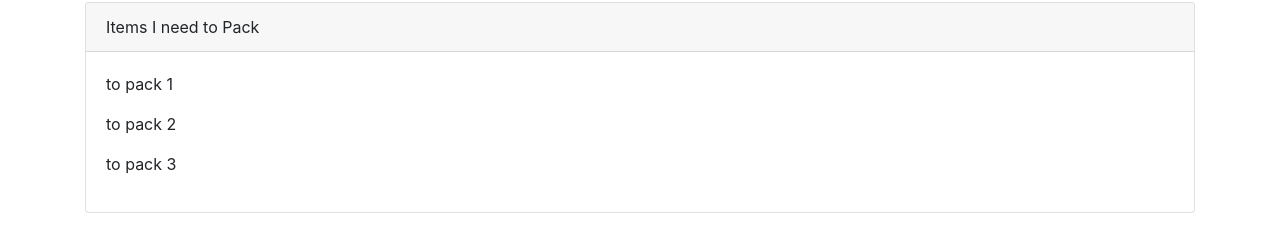
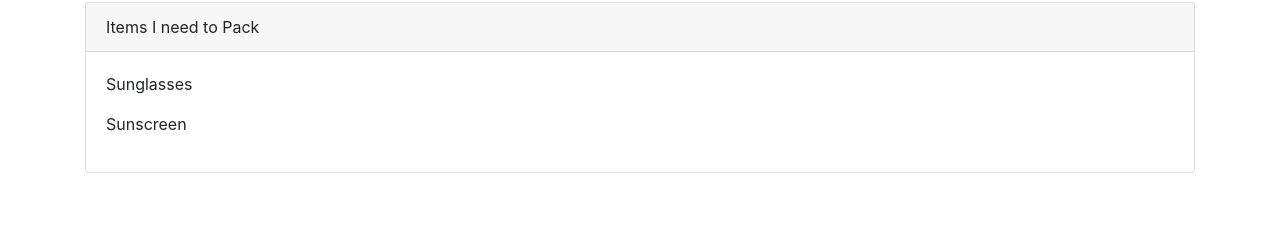
Before and after one commit to joditivis/U-Travel, a React (Create React App) app in the folder client/: page /userpage in a window 1280 px wide. Shown: the part 308-534 px from the top of the page. Built offline with nearby package versions, Linux system fonts and the light colour scheme; no server answers.

Commit message:
basic functionality for packing list (#10)

```diff
--- a/client/src/components/PackingList.js
+++ b/client/src/components/PackingList.js
@@ -1,15 +1,30 @@
 import React from 'react';
 import { Col, Card, CardHeader, CardBody } from 'reactstrap';
 
-const PackingList = props => {
+const PackingList = ({ items, deleteItem }) => {
+  const packingList = items.length ? (
+    items.map(item => {
+      return (
+        <p key={item.id}>
+          <span
+            onClick={() => {
+              deleteItem(item.id);
+            }}
+          >
+            {item.title}
+          </span>
+        </p>
+      );
+    })
+  ) : (
+    <p>You are all packed!</p>
+  );
   return (
     <Col>
       <Card>
         <CardHeader>Items I need to Pack</CardHeader>
         <CardBody>
-          <p>to pack 1</p>
-          <p>to pack 2</p>
-          <p>to pack 3</p>
+          <p>{packingList}</p>
         </CardBody>
       </Card>
     </Col>
--- a/client/src/pages/UserPage/UserPage.js
+++ b/client/src/pages/UserPage/UserPage.js
@@ -1,15 +1,38 @@
-import React from 'react';
+import React, { Component } from 'react';
 import { Container, Row } from 'reactstrap';
 import PackingList from '../../components/PackingList';
 
-const UserPage = () => {
+class UserPage extends Component {
+  state = {
+    items: [
+      {
+        id: 1,
+        title: 'Sunglasses'
+      },
+      {
+        id: 2,
+        title: 'Sunscreen'
+      }
+    ]
+  };
+
+  deleteItem = id => {
+    console.log(id);
+    const items = this.state.items.filter(item => {
+      return item.id !== id;
+    });
+    this.setState({ items });
+  };
+
+  render() {
     return (
       <Container>
         <Row>
-        <PackingList />
+          <PackingList items={this.state.items} deleteItem={this.deleteItem} />
         </Row>
       </Container>
     );
-};
+  }
+}
 
 export default UserPage;
--- a/package.json
+++ b/package.json
@@ -27,18 +27,15 @@
   "dependencies": {
     "amadeus": "^3.3.0",
     "axios": "^0.19.2",
-<<<<<<< HEAD
     "body-parser": "^1.19.0",
     "bootstrap": "^4.4.1",
     "concurrently": "^5.1.0",
     "cors": "^2.8.5",
-=======
     "bcryptjs": "^2.4.3",
     "body-parser": "^1.19.0",
     "bootstrap": "^4.4.1",
     "concurrently": "^5.1.0",
     "connect-mongo": "^3.2.0",
->>>>>>> 868c47880be09a24077820bc812f811370d04171
     "dotenv": "^8.2.0",
     "express": "^4.17.1",
     "express-session": "^1.17.0",
```
Lines whose indentation alone changed are shown as unchanged.
